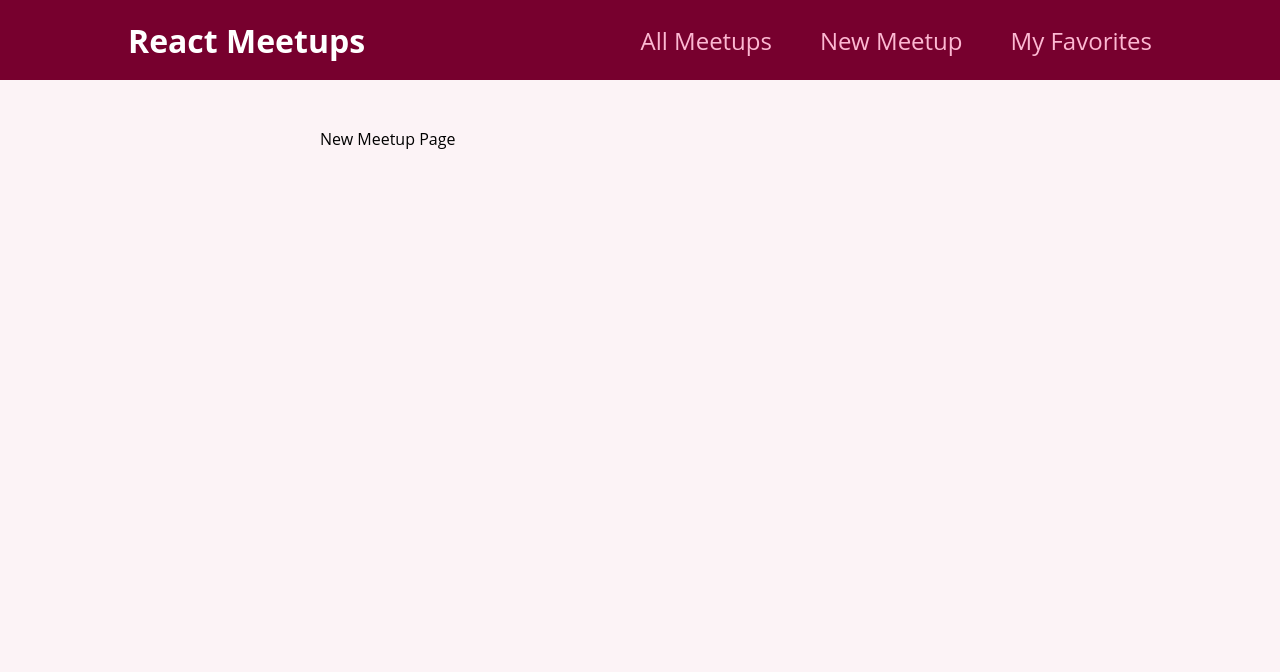
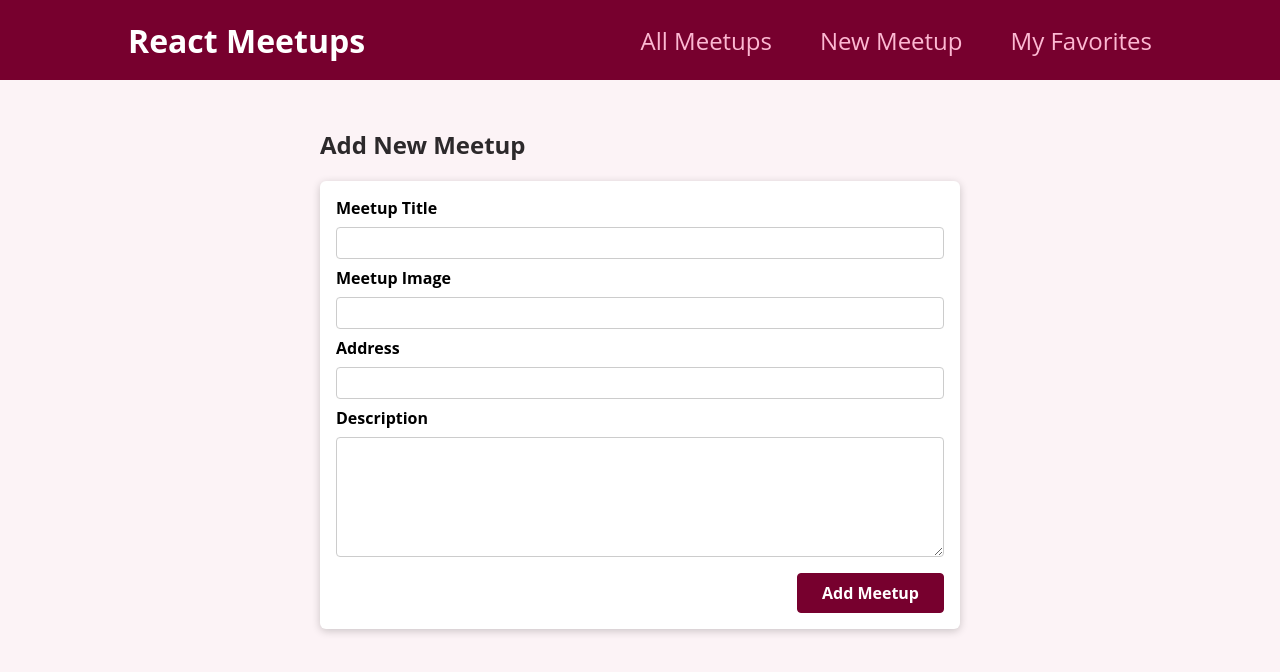
Before and after one commit to lucascouto/meetup-app, a React (Create React App) app: page /new-meetup in a window 1280 px wide. Shown: the top 672 px of the page. Built offline with nearby package versions, Linux system fonts and the light colour scheme.

Commit message:
Adds html form

```diff
--- /dev/null
+++ b/src/components/meetups/NewMeetupForm.js
@@ -0,0 +1,33 @@
+import Card from "../ui/Card";
+
+import classes from "./NewMeetupForm.module.css";
+
+function NewMeetupForm() {
+  return (
+    <Card>
+      <form className={classes.form}>
+        <div className={classes.control}>
+          <label htmlFor="title">Meetup Title</label>
+          <input type="text" required id="title" />
+        </div>
+        <div className={classes.control}>
+          <label htmlFor="image">Meetup Image</label>
+          <input type="url" required id="image" />
+        </div>
+        <div className={classes.control}>
+          <label htmlFor="address">Address</label>
+          <input type="text" required id="address" />
+        </div>
+        <div className={classes.control}>
+          <label htmlFor="description">Description</label>
+          <textarea id="description" required rows="5"></textarea>
+        </div>
+        <div className={classes.actions}>
+          <button>Add Meetup</button>
+        </div>
+      </form>
+    </Card>
+  );
+}
+
+export default NewMeetupForm;
--- /dev/null
+++ b/src/components/meetups/NewMeetupForm.module.css
@@ -0,0 +1,45 @@
+.form {
+    padding: 1rem;
+  }
+
+  .control {
+    margin-bottom: 0.5rem;
+  }
+
+  .control label {
+    display: block;
+    font-weight: bold;
+    margin-bottom: 0.5rem;
+  }
+
+  .control input,
+  .control textarea {
+    display: block;
+    font: inherit;
+    border-radius: 4px;
+    border: 1px solid #ccc;
+    padding: 0.25rem;
+    width: 100%;
+  }
+
+  .actions {
+    margin-top: 1rem;
+    text-align: right;
+  }
+
+  .actions button {
+    font: inherit;
+    cursor: pointer;
+    background-color: #77002e;
+    color: white;
+    padding: 0.5rem 1.5rem;
+    border: 1px solid #77002e;
+    border-radius: 4px;
+    font-weight: bold;
+  }
+
+  .actions button:hover,
+  .actions button:active {
+    background-color: #a50e48;
+    border-color: #a50e48;
+  }
--- a/src/pages/NewMeetup.js
+++ b/src/pages/NewMeetup.js
@@ -1,5 +1,12 @@
+import NewMeetupForm from "../components/meetups/NewMeetupForm";
+
 function NewMeetupPage() {
-  return <div>New Meetup Page</div>;
+  return (
+    <section>
+      <h1>Add New Meetup</h1>
+      <NewMeetupForm />
+    </section>
+  );
 }
 
 export default NewMeetupPage;
```
